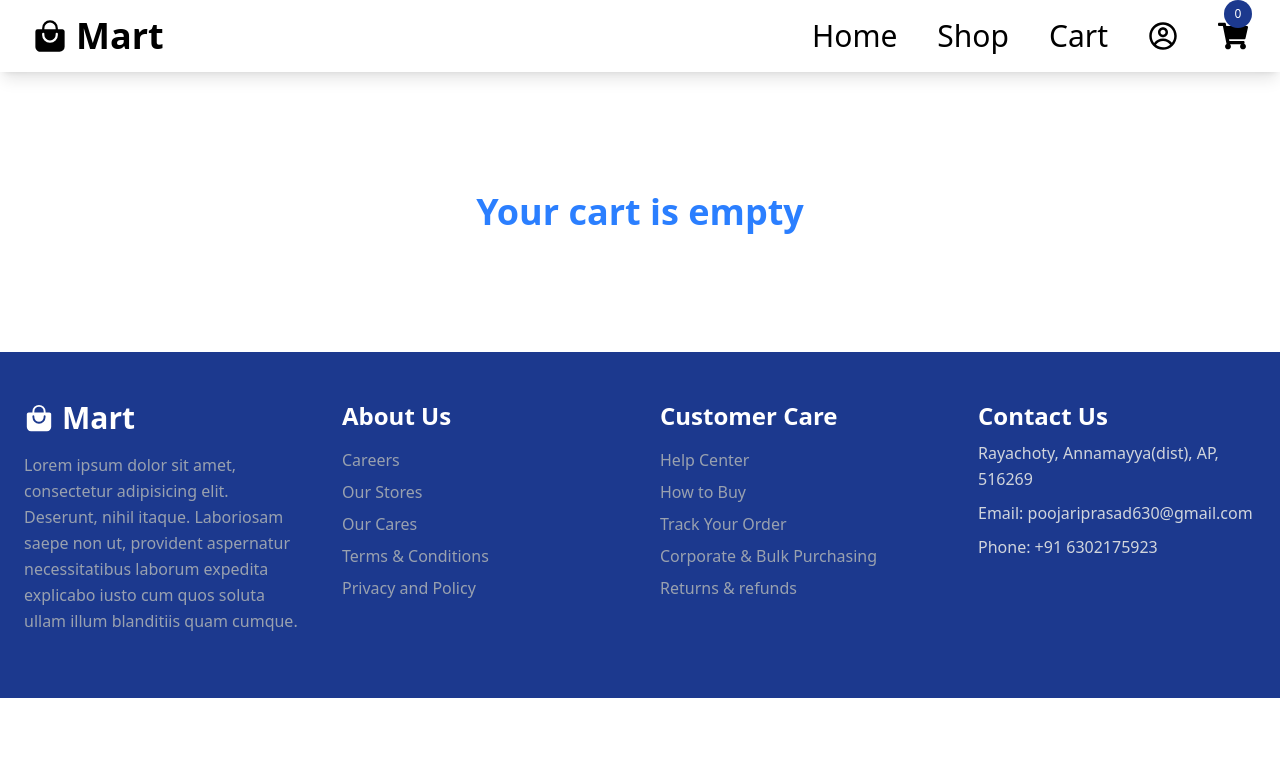
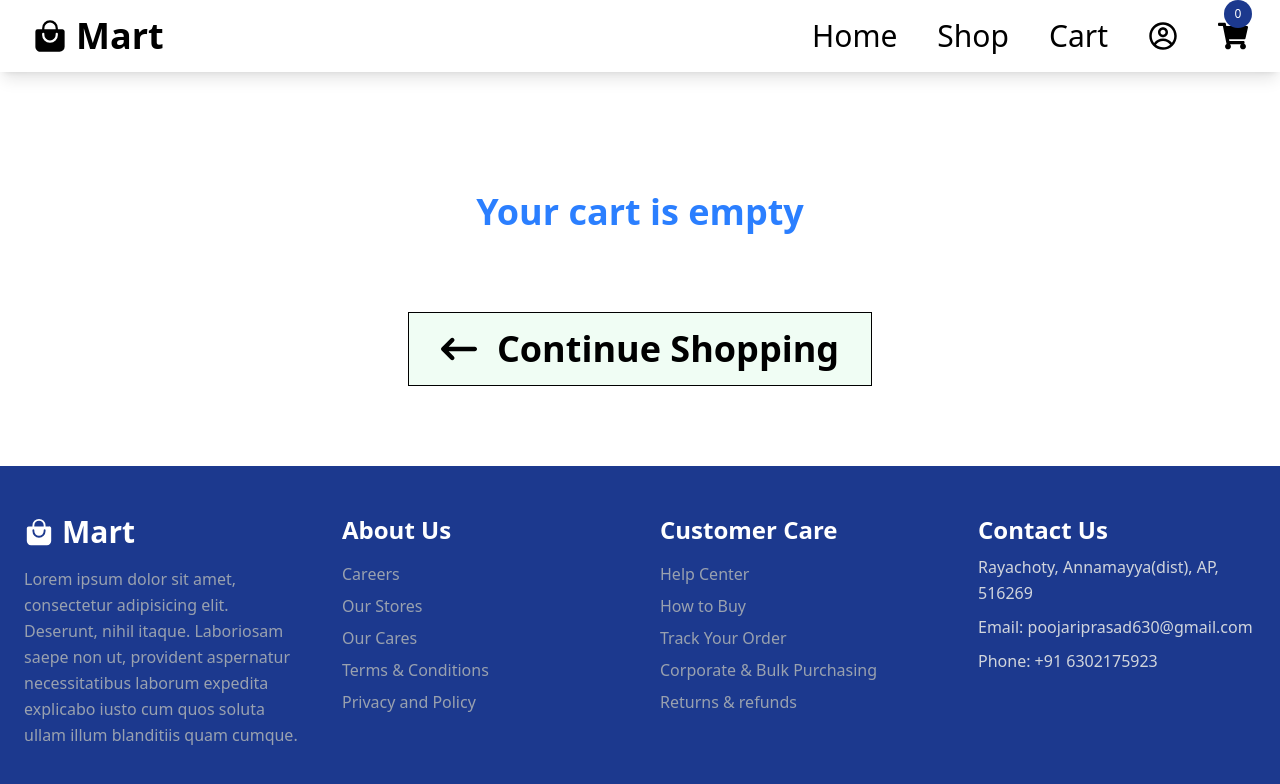
Before and after one commit to prasad6302/E-COMMERCE-REACT-PROJECT, a React (Vite) app: page /cart in a window 1280 px wide. Shown: the top 784 px of the page. Built offline with nearby package versions, Linux system fonts and the light colour scheme.

Commit message:
cart is empty continue shoping added successfully

```diff
--- a/src/Pages/CartPage.jsx
+++ b/src/Pages/CartPage.jsx
@@ -3,7 +3,8 @@ import { useSelector, useDispatch } from 'react-redux';
 import { FiX } from "react-icons/fi";
 import { FaPlus, FaMinus } from "react-icons/fa";
 import { removeFromCart, increaseQty, decreaseQty } from '../ReduxToolKit-Store/productSlice'
-
+import { FaArrowLeftLong } from "react-icons/fa6";
+import { Link } from 'react-router-dom';
 export default function CartPage() {
   const dispatch = useDispatch();
   const cartItems = useSelector((state) => state.cartItems.cart);
@@ -21,9 +22,19 @@ export default function CartPage() {
       {/* Cart Items */}
       <div className="flex-1 space-y-6 max-w-full xl:max-w-[950px] 2xl:max-w-[1100px] mx-auto">
         {cartItems.length === 0 ? (
-  <div className="text-center text-blue-500 text-4xl font-bold py-10">
-    Your cart is empty
+  <div>
+   <h1 className="text-center text-blue-500 text-4xl font-bold py-10">Your cart is empty</h1>
+<div className="w-full flex justify-center mt-10">
+  <Link to="/">
+    <button className="bg-green-50 border text-4xl flex items-center gap-5 font-bold py-4 px-8">
+      <FaArrowLeftLong />
+      Continue Shopping
+    </button>
+  </Link>
+</div>
+
   </div>
+
 ) : (
   cartItems.map((item) => (
     <div
```
